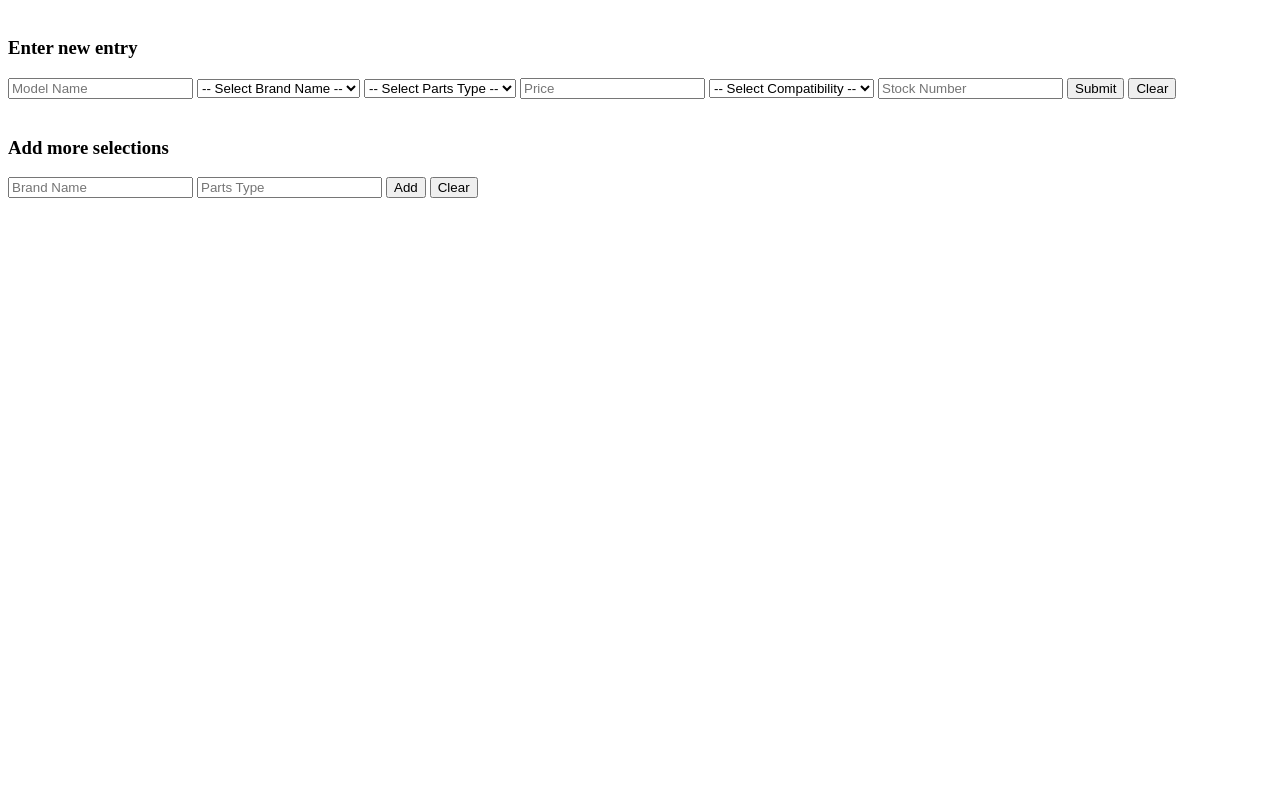
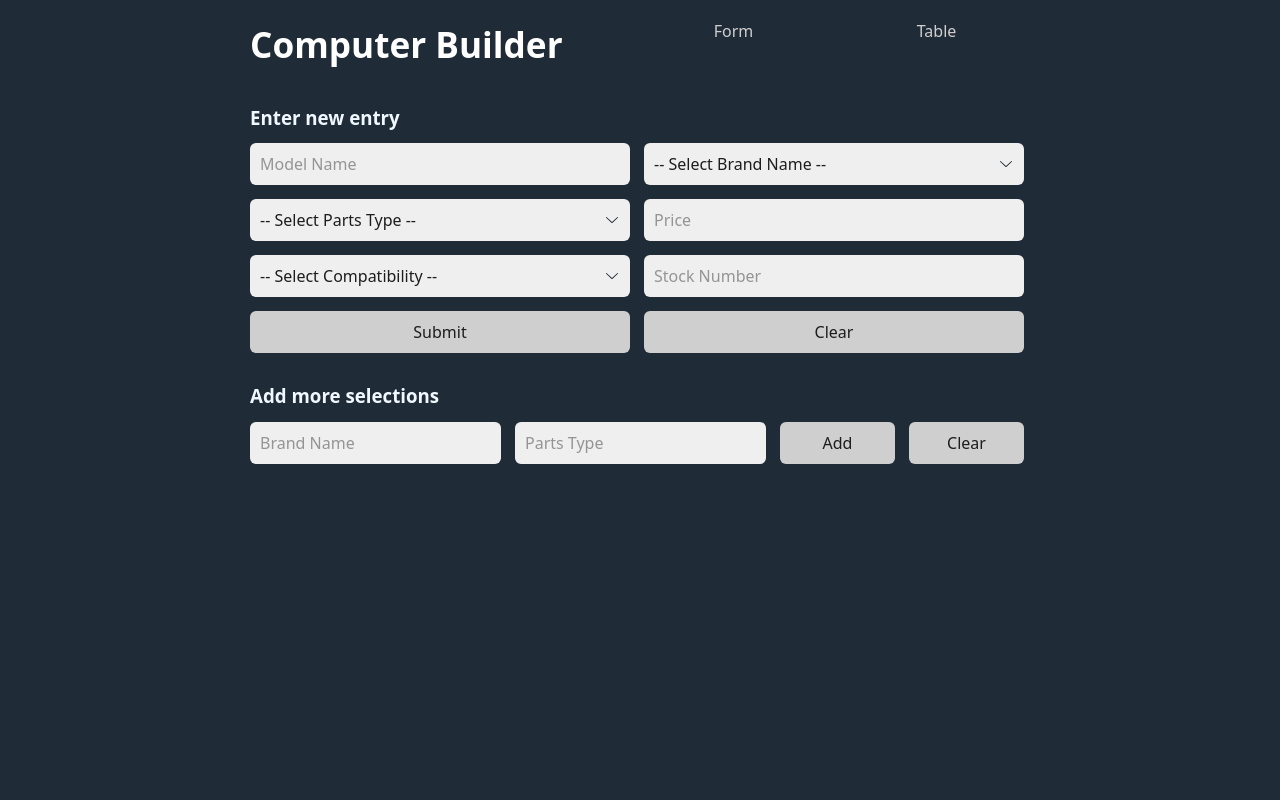
Before and after one commit to NIMUchanco/block3-adv-web, a PHP site: template projects/project-1/mvc/views/form.php in a window 1280 px wide. Run offline with PHP 8.4, Linux system fonts and the light colour scheme; the template is opened without the code that fills it, so the values that code supplies are empty.

Commit message:
Separated form fields and table

```diff
--- a/projects/project-1/mvc/views/edit-form.php
+++ b/projects/project-1/mvc/views/edit-form.php
@@ -2,6 +2,7 @@
 error_reporting(E_ALL);
 ini_set('display_errors', 1);
 ?>
+<h3>Edit entry</h3>
 <form method="POST" action="?action=edit">
     <input type="hidden" name="modelID" value="<?php echo $modelData['modelID']; ?>">
     <input type="text" name="modelName" value="<?php echo $modelData['modelName']; ?>">
@@ -35,5 +36,5 @@ ini_set('display_errors', 1);
     </select>
     <input type="text" name="stockNum" value="<?php echo $modelData['stockNum']; ?>">
     <input type="submit" name="submitEdit" value="Save Changes">
-    <input type="button" onclick="window.location.href='index.php';" value="Cancel">
+    <input type="button" onclick="window.location.href='index.php/views/form.php?link=table';" value="Cancel">
 </form>
--- a/projects/project-1/mvc/views/form.php
+++ b/projects/project-1/mvc/views/form.php
@@ -1,5 +1,5 @@
-<h3 style="margin-top:2em;">Enter new entry</h3>
-<form method="POST">
+<h3>Enter new entry</h3>
+<form method="POST" action="?task=add-info">
     <input type="text" name="modelName" placeholder="Model Name" value="<?php echo isset($_POST['modelName']) ? $_POST['modelName'] : ""; ?>">
     <select name="brandID" id="brandID">
         <option value="">-- Select Brand Name --</option>
@@ -31,10 +31,10 @@
     <input type="button" onclick="window.location.href='index.php';" value="Clear">
 </form>
 
-<h3 style="margin-top:2em;">Add more selections</h3>
-<form method="POST">
+<h3>Add more selections</h3>
+<form method="POST" action="?task=add-selection">
     <input type="text" name="brandName" placeholder="Brand Name" value="<?php echo isset($_POST['brandName']) ? $_POST['brandName'] : ""; ?>">
     <input type="text" name="partsTypeName" placeholder="Parts Type" value="<?php echo isset($_POST['partsTypeName']) ? $_POST['partsTypeName'] : ""; ?>">
-    <input type="submit" name="add" value="Add">
+    <input type="submit" name="submit" value="Add">
     <input type="reset" name="reset" value="Clear">
 </form>
--- /dev/null
+++ b/projects/project-1/mvc/views/header.php
@@ -0,0 +1,126 @@
+<!DOCTYPE html>
+<html lang="en">
+<head>
+    <meta charset="UTF-8">
+    <meta name="viewport" content="width=device-width, initial-scale=1.0">
+    <title>Computer Builder</title>
+
+    <link rel="stylesheet" href="https://cdn.jsdelivr.net/npm/water.css@2/out/light.css">
+
+    <style>
+        * {
+            box-sizing: border-box;
+            margin: 0;
+            padding: 0;
+        }
+
+        body {
+            background-color: #202b38;
+        }
+
+        header {
+            display: grid;
+            grid-template-columns: repeat(2, 1fr);
+            margin: 0;
+        }
+
+        h1 {
+            margin-top: 0;
+            color: #fff;
+        }
+
+        h3 {
+            color: aliceblue;
+        }
+
+        ul {
+            display: grid;
+            grid-template-columns: repeat(2, 1fr);
+            place-items: center;
+            grid-gap: 1em;
+            padding: 0;
+        }
+
+        ul li {
+            list-style: none;
+        }
+
+        a {
+            text-decoration: none;
+            color: #d0cfcf;
+            transition: all .3s;
+        }
+
+        a:hover {
+            text-decoration: none;
+            color: pink;
+        }
+
+        form {
+            display: grid;
+            grid-template-columns: repeat(2, 1fr);
+            grid-gap: .5em;
+        }
+
+        form:nth-of-type(2) {
+            grid-template-columns: repeat(4, 1fr);
+        }
+
+        table {
+            background-color: #fff;
+            border-radius: 0.9rem;
+        }
+
+        th, td {
+            border: 1px solid #202b38;
+            padding: 0.25em;
+            text-align: center;
+        }
+
+        th {
+            background-color: #d0cfcf;
+        }
+
+        th:first-of-type {
+            border-start-start-radius: 0.65rem;
+        }
+
+        th:last-of-type {
+            border-start-end-radius: 0.65rem;
+        }
+
+        tr:last-of-type td:first-of-type {
+            border-end-start-radius: 0.65rem;
+        }
+
+        tr:last-of-type td:last-of-type {
+            border-end-end-radius: 0.65rem;
+        }
+
+        table a {
+            color: #39a33c;
+        }
+
+        table a:hover {
+            color: #2e7e2a;
+        }
+
+        table a:nth-last-child(1) {
+            color: #ce4a4a;
+        }
+
+        table a:nth-last-child(1):hover {
+            color: #a32a2a;
+        }
+    </style>
+</head>
+<body>
+    <header>
+        <h1>Computer Builder</h1>
+        <nav>
+            <ul>
+                <li><a href="index.php">Form</a></li>
+                <li><a href="index.php/views/form.php?link=table">Table</a></li>
+            </ul>
+        </nav>
+    </header>
```
Also changed, not shown: projects/project-1/mvc/_includes/config.php (added, +10 -0 lines), projects/project-1/mvc/controllers/controller.php (+32 -28 lines), projects/project-1/mvc/index.php (+4 -21 lines), projects/project-1/mvc/views/home.php (+17 -19 lines).
